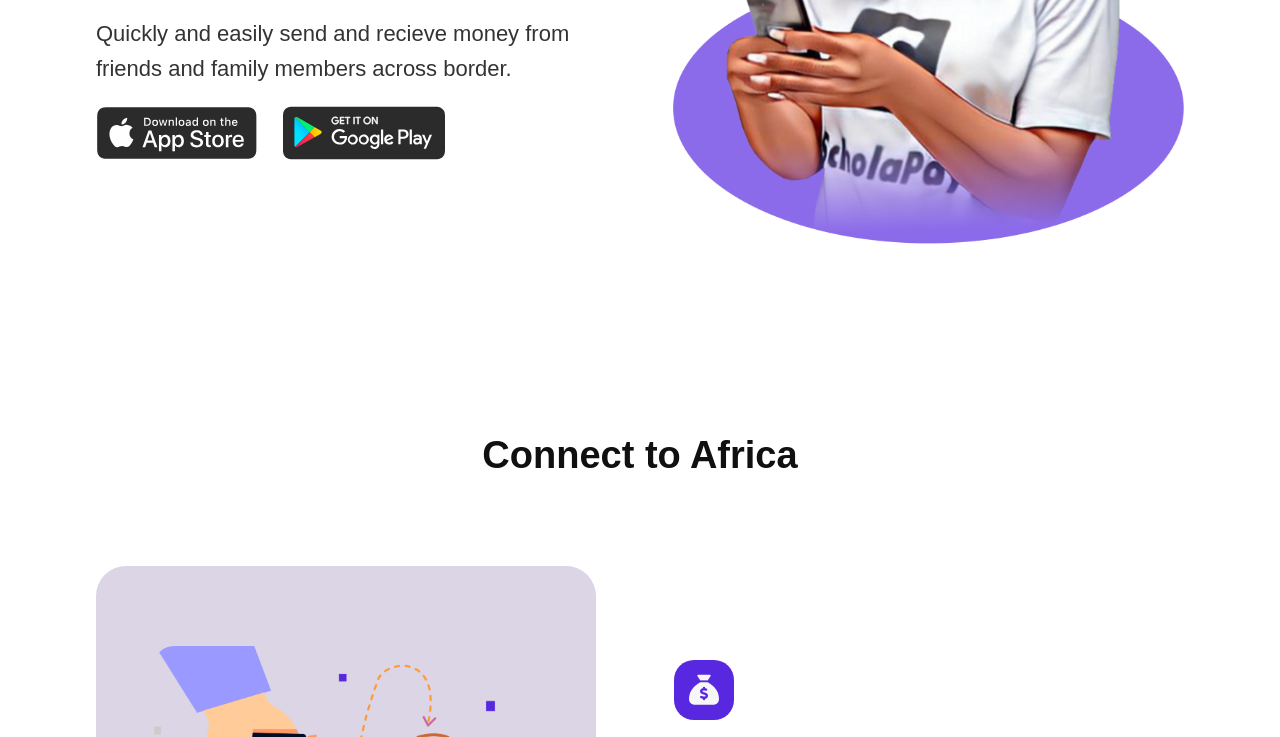
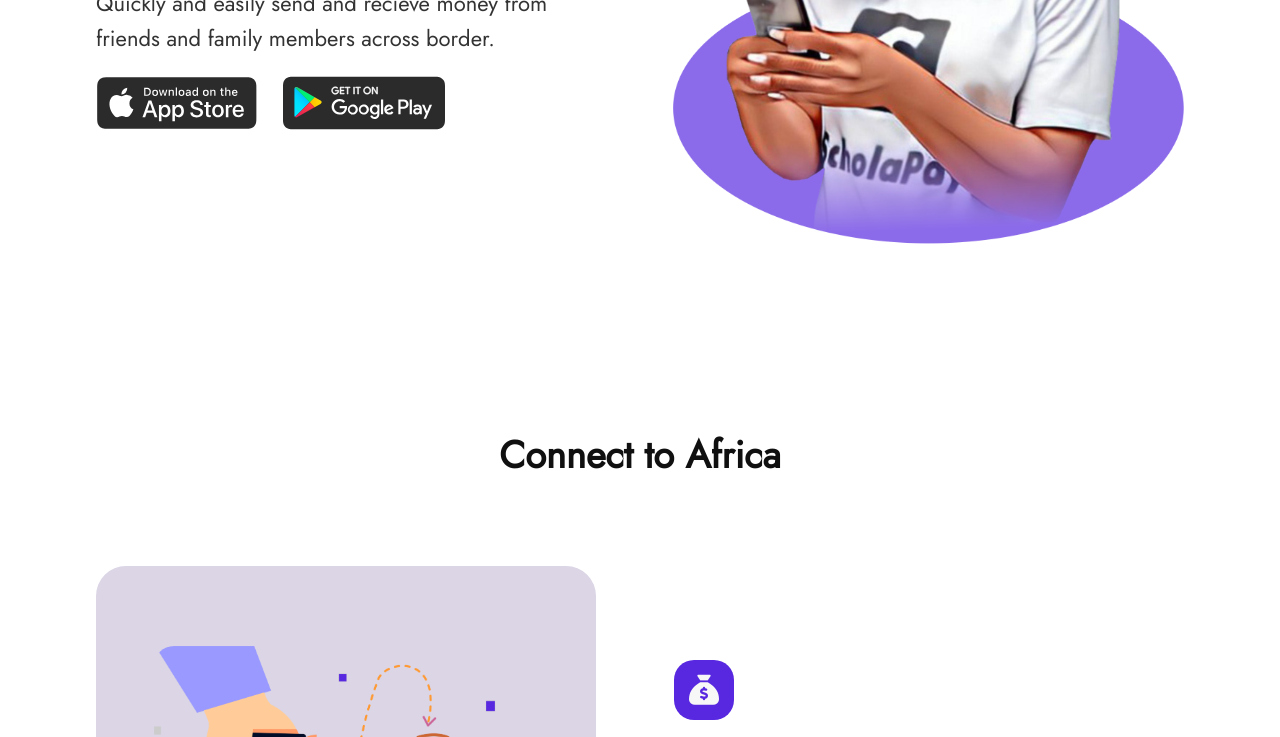
Before and after one commit to MezillaJohn/Scholapay, a plain HTML site: page index.html in a window 1280 px wide. Shown: the part 425-1162 px from the top of the page. Drawn offline with nearby package versions, Linux system fonts and the light colour scheme; the site is published under a folder, as on GitHub Pages, so addresses that start at the root find nothing.

Commit message:
Update style.css

```diff
--- a/css/style.css
+++ b/css/style.css
@@ -1,6 +1,6 @@
 @font-face {
   font-family: "jostRg";
-  src: url("/font/jostRg.ttf") format("truetype");
+  src: url("../font/jostRg.ttf") format("truetype");
   font-weight: normal;
 }
 
```
